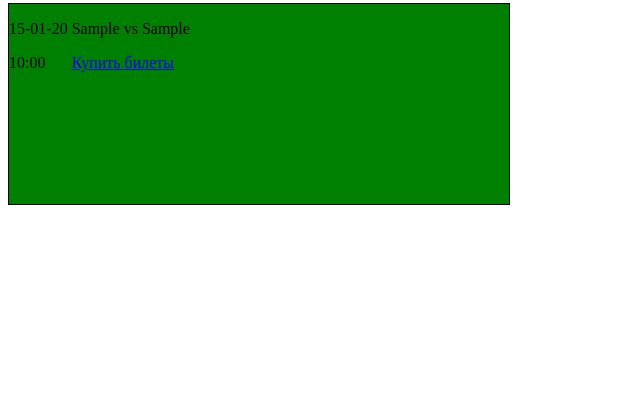
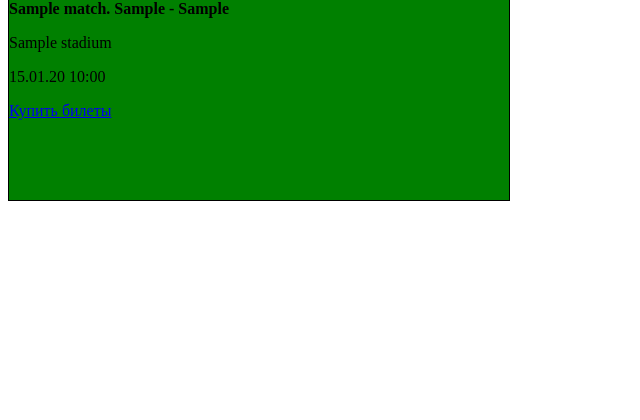
Before and after one commit to Darkness7193/TicketStadiumRepository, a Django app: page /App1/matchesPage/ in a window 1280 px wide. Shown: the part 211-631 px from the top of the page, without its empty margins (0-640 px from the left). Run offline with Django 4.2, Linux system fonts and the light colour scheme; tables that the repository leaves empty hold one stand-in row (values such as "Sample post").

Commit message:
Version 10

```diff
--- a/App1/static/App1/css/style.css
+++ b/App1/static/App1/css/style.css
@@ -1,22 +1,22 @@
 .G_child {
-    display:inline-block;
-    vertical-align:middle;
+    display: inline-block;
+    vertical-align: middle;
 }
 .G_helper {
-    display:inline-block;
-    vertical-align:middle;
-    height:100%;
-    width:0px;
+    display: inline-block;
+    vertical-align: middle;
+    height: 100%;
+    width: 0px;
 }
 
 .H_child {
-    display:inline-block;
+    display: inline-block;
 }
 
 .H_helper {
-    display:inline-block;
-    width:100%;
-    height:0px;
+    display: inline-block;
+    width: 100%;
+    height: 0px;
 }
 
 .ticket {
@@ -33,7 +33,12 @@
 }
 
 .basket_button {
-    width:200px;
-    height:200px;
+    width: 200px;
+    height: 200px;
     border: 1px solid black;
 }
+
+.basket_image {
+    width: 100%;
+    height: 100%;
+}
--- a/App1/templates/App1/focusMatch.html
+++ b/App1/templates/App1/focusMatch.html
@@ -12,7 +12,7 @@
     <div class="match_card">
         <p>{{ focus_match.name }}. {{ focus_match.side1 }} - {{ focus_match.side2 }}</p>
         <p>{{ focus_match.stadium }}</p>
-        <p>{{ focus_match.date|date:"d-m-y" }} {{ focus_match.time|time:"G:i" }}</p>
+        <p>{{ focus_match.date|date:"d.m.y" }} {{ focus_match.time|time:"G:i" }}</p>
     </div>
 
     <div>
--- a/App1/templates/App1/index.html
+++ b/App1/templates/App1/index.html
@@ -8,7 +8,7 @@
     <link rel="stylesheet" href="{% static 'App1/css/style.css' %}">
 </head>
 <body>
-
+        <p> {{ r }}</p>
     <form method="post">
         {% csrf_token %}
         <input type="text" name="requisites" minlength="10" maxlength="10" placeholder="Введите номер банковской карты">
--- a/App1/templates/App1/matchesPage.html
+++ b/App1/templates/App1/matchesPage.html
@@ -11,21 +11,17 @@
     <body>
         <a href="/App1/basket">
             <button class="basket_button">
-                <img style="width:200px; height:200px" src="{% static 'App1/images/basket.png' %}" alt="Корзина">
+                <img class="basket_image" src="{% static 'App1/images/basket.png' %}" alt="Корзина">
             </button>
         </a>
         {% for match in matches %}
 
             <div class="ticket">
-                <div class="H_child">
-                    <p>{{ match.date|date:"d-m-y" }}</p>
-                    <p>{{ match.time|time:"G:i" }}</p>
-                </div>
-                <div class="H_child">
-                    <p>{{ match.side1 }} vs {{ match.side2 }}</p>
-                    <a href="/App1/focusMatch?focus_match_id={{ match.id }}">Купить билеты</a>
-                </div>
-                <div class="H_helper"></div>
+                <b>{{ match.name }}.</b>
+                <b>{{ match.side1 }} - {{ match.side2 }}</b>
+                <p> {{ match.stadium.name }}</p>
+                <p>{{ match.date|date:"d.m.y" }} {{ match.time|time:"G:i" }}</p>
+                <a href="/App1/focusMatch?focus_match_id={{ match.id }}">Купить билеты</a>
             </div>
         {% endfor %}
     </body>
--- a/App1/views.py
+++ b/App1/views.py
@@ -4,8 +4,8 @@ from .models import Match, Place, Order, User
 
 def index(request):
     if request.method == 'POST':
-        data = request.POST
-        inputer = data.get
+        requisites = request.POST.get('requisites')
+        user = User(requisites=requisites)
         return redirect('App1/matchesPage/')
 
     return render(request, 'App1/index.html')
```
